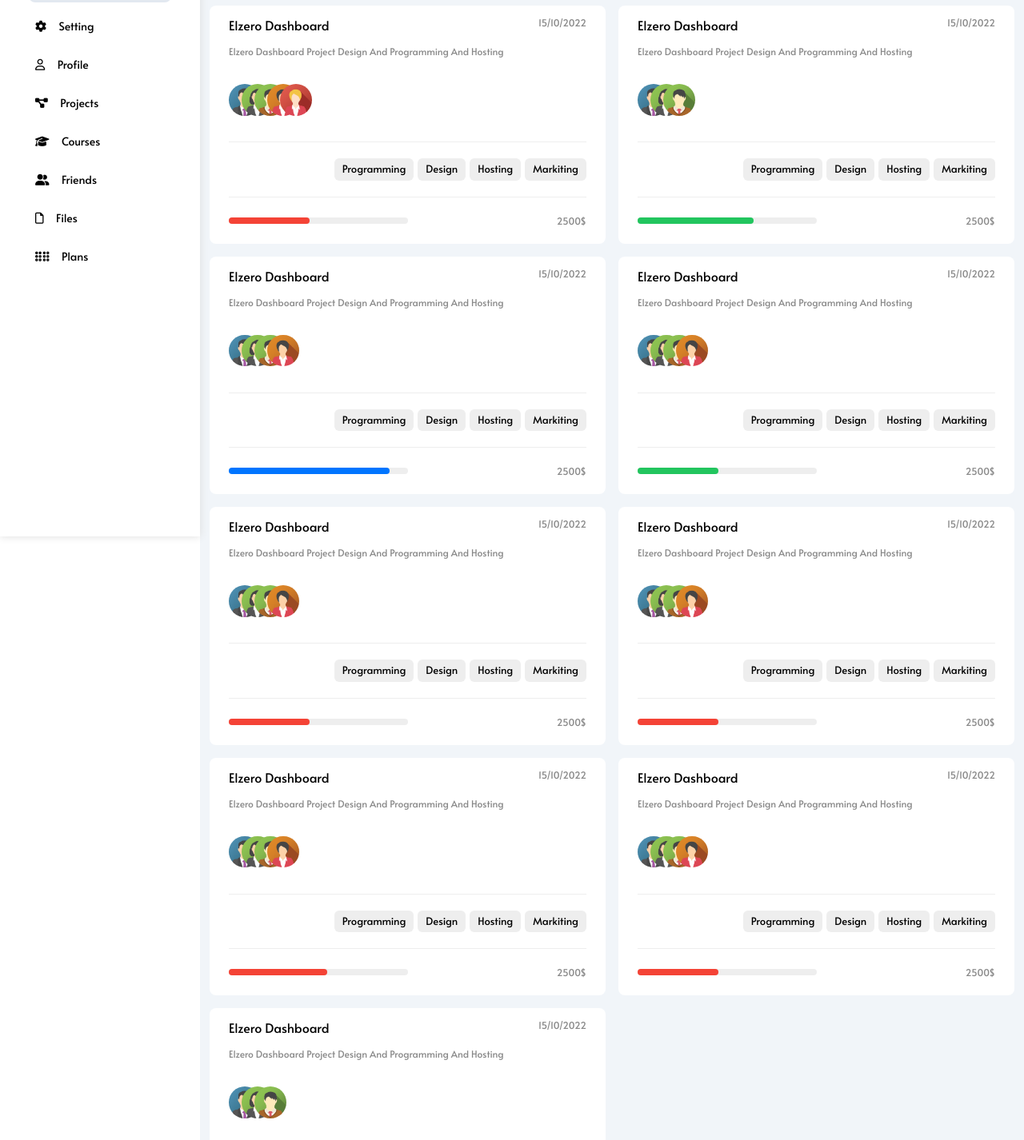
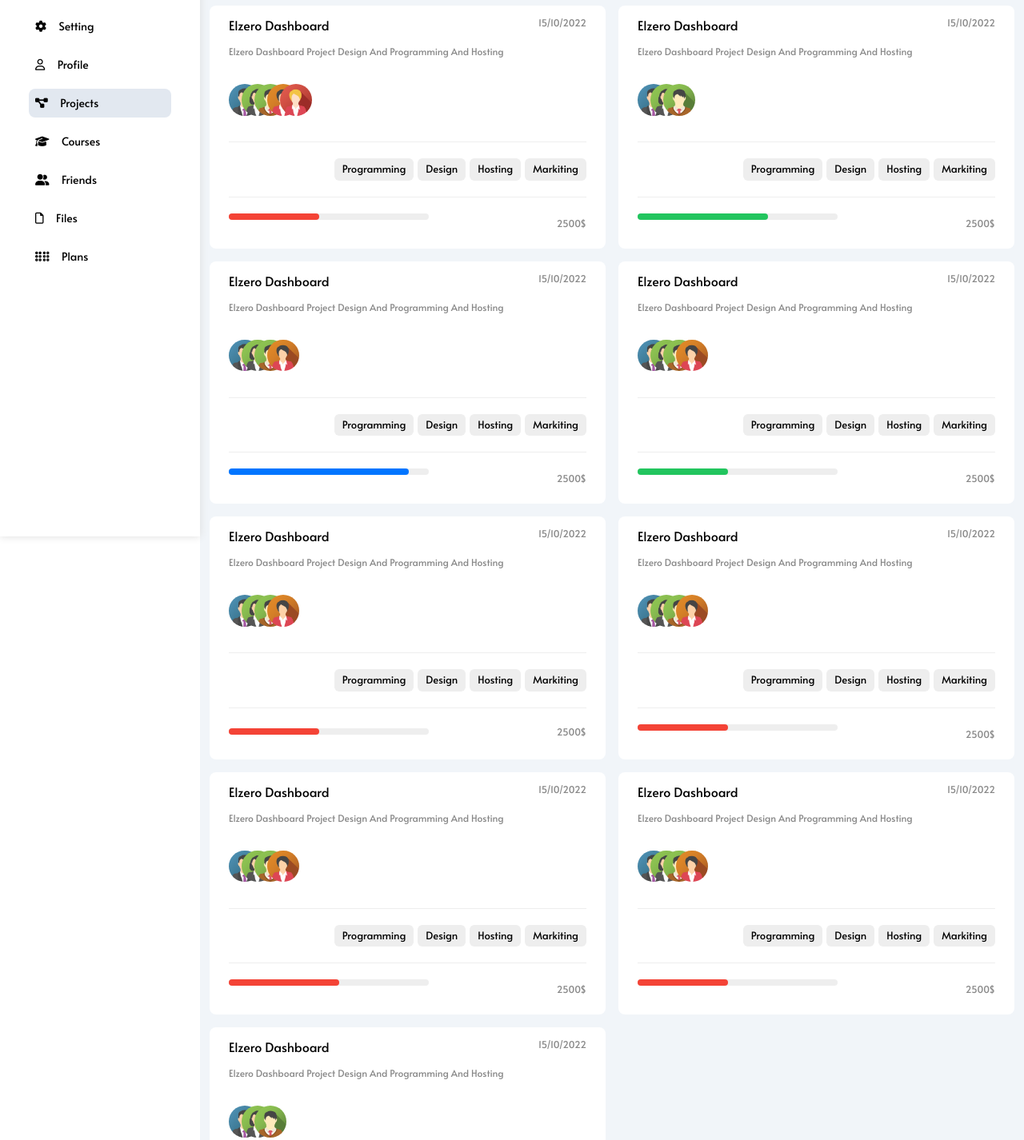
Before and after one commit to mhmdkhaz/HugeDashboard, a website: page projects.html in a window 1280 px wide. Shown: the part 129-1555 px from the top of the page at 80% size. Drawn offline with Linux system fonts and the light colour scheme.

Commit message:
finish project finaly

```diff
--- a/projects.html
+++ b/projects.html
@@ -31,7 +31,7 @@
         <div class="content-sidebar">
           <ul class="list-none mx-2 md:mx-9">
             <li
-              class="active cursor-pointer text-sm mb-3 capitalize p-2 rounded-lg"
+              class="hover:bg-slate-200 cursor-pointer text-sm mb-3 capitalize p-2 rounded-lg"
             >
               <a href="">
                 <i class="fa-regular fa-chart-bar"></i>
@@ -58,7 +58,7 @@
             </li>
 
             <li
-              class="hover:bg-slate-200 cursor-pointer text-sm mb-3 capitalize p-2 rounded-lg"
+              class="active cursor-pointer text-sm mb-3 capitalize p-2 rounded-lg"
             >
               <a href="">
                 <i class="fa-solid fa-diagram-project"></i>
@@ -170,7 +170,7 @@
                 />
               </div>
               <ul
-                class="InformationProject capitalize flex flex-row justify-end py-5"
+                class="InformationProject capitalize flex flex-wrap flex-row justify-start xl:justify-end py-5"
               >
                 <li>Programming</li>
                 <li>Design</li>
@@ -179,11 +179,12 @@
               </ul>
 
               <div
-                class="Progress flex flex-row items-center justify-between py-5"
+                class="Progress flex flex-wrap flex-row items-center justify-center xl:justify-between py-5"
               >
                 <div
-                  class="rounded-full h-2"
-                  style="background-color: #eee; width: 50%"
+                  class="rounded-full h-2 mb-4"
+                  xl:mb-0
+                  style="background-color: #eee; width: 250px"
                 >
                   <div
                     class="h-2 rounded-full"
@@ -221,7 +222,7 @@
                 />
               </div>
               <ul
-                class="InformationProject capitalize flex flex-row justify-end py-5"
+                class="InformationProject capitalize flex flex-wrap flex-row justify-start xl:justify-end py-5"
               >
                 <li>Programming</li>
                 <li>Design</li>
@@ -230,11 +231,12 @@
               </ul>
 
               <div
-                class="Progress flex flex-row items-center justify-between py-5"
+                class="Progress flex flex-wrap flex-row items-center justify-center xl:justify-between py-5"
               >
                 <div
-                  class="rounded-full h-2"
-                  style="background-color: #eee; width: 50%"
+                  class="rounded-full h-2 mb-4"
+                  xl:mb-0
+                  style="background-color: #eee; width: 250px"
                 >
                   <div
                     class="h-2 rounded-full"
@@ -277,7 +279,7 @@
                 />
               </div>
               <ul
-                class="InformationProject capitalize flex flex-row justify-end py-5"
+                class="InformationProject capitalize flex flex-wrap flex-row justify-start xl:justify-end py-5"
               >
                 <li>Programming</li>
                 <li>Design</li>
@@ -286,11 +288,12 @@
               </ul>
 
               <div
-                class="Progress flex flex-row items-center justify-between py-5"
+                class="Progress flex flex-wrap flex-row items-center justify-center xl:justify-between py-5"
               >
                 <div
-                  class="rounded-full h-2"
-                  style="background-color: #eee; width: 50%"
+                  class="rounded-full h-2 mb-4"
+                  xl:mb-0
+                  style="background-color: #eee; width: 250px"
                 >
                   <div
                     class="h-2 rounded-full"
@@ -333,7 +336,7 @@
                 />
               </div>
               <ul
-                class="InformationProject capitalize flex flex-row justify-end py-5"
+                class="InformationProject capitalize flex flex-wrap flex-row justify-start xl:justify-end py-5"
               >
                 <li>Programming</li>
                 <li>Design</li>
@@ -342,11 +345,12 @@
               </ul>
 
               <div
-                class="Progress flex flex-row items-center justify-between py-5"
+                class="Progress flex flex-wrap flex-row items-center justify-center xl:justify-between py-5"
               >
                 <div
-                  class="rounded-full h-2"
-                  style="background-color: #eee; width: 50%"
+                  class="rounded-full h-2 mb-4"
+                  xl:mb-0
+                  style="background-color: #eee; width: 250px"
                 >
                   <div
                     class="h-2 rounded-full"
@@ -389,7 +393,7 @@
                 />
               </div>
               <ul
-                class="InformationProject capitalize flex flex-row justify-end py-5"
+                class="InformationProject capitalize flex flex-wrap flex-row justify-start xl:justify-end py-5"
               >
                 <li>Programming</li>
                 <li>Design</li>
@@ -398,11 +402,11 @@
               </ul>
 
               <div
-                class="Progress flex flex-row items-center justify-between py-5"
+                class="Progress flex flex-wrap flex-row items-center justify-center xl:justify-between py-5"
               >
                 <div
-                  class="rounded-full h-2"
-                  style="background-color: #eee; width: 50%"
+                  class="rounded-full h-2 mb-4 xl:mb-0"
+                  style="background-color: #eee; width: 250px"
                 >
                   <div
                     class="h-2 rounded-full"
@@ -445,7 +449,7 @@
                 />
               </div>
               <ul
-                class="InformationProject capitalize flex flex-row justify-end py-5"
+                class="InformationProject capitalize flex flex-wrap flex-row justify-start xl:justify-end py-5"
               >
                 <li>Programming</li>
                 <li>Design</li>
@@ -454,11 +458,12 @@
               </ul>
 
               <div
-                class="Progress flex flex-row items-center justify-between py-5"
+                class="Progress flex flex-wrap flex-row items-center justify-center xl:justify-between py-5"
               >
                 <div
-                  class="rounded-full h-2"
-                  style="background-color: #eee; width: 50%"
+                  class="rounded-full h-2 mb-4"
+                  xl:mb-0
+                  style="background-color: #eee; width: 250px"
                 >
                   <div
                     class="h-2 rounded-full"
@@ -501,7 +506,7 @@
                 />
               </div>
               <ul
-                class="InformationProject capitalize flex flex-row justify-end py-5"
+                class="InformationProject capitalize flex flex-wrap flex-row justify-start xl:justify-end py-5"
               >
                 <li>Programming</li>
                 <li>Design</li>
@@ -510,11 +515,12 @@
               </ul>
 
               <div
-                class="Progress flex flex-row items-center justify-between py-5"
+                class="Progress flex flex-wrap flex-row items-center justify-center xl:justify-between py-5"
               >
                 <div
-                  class="rounded-full h-2"
-                  style="background-color: #eee; width: 50%"
+                  class="rounded-full h-2 mb-4"
+                  xl:mb-0
+                  style="background-color: #eee; width: 250px"
                 >
                   <div
                     class="h-2 rounded-full"
@@ -557,7 +563,7 @@
                 />
               </div>
               <ul
-                class="InformationProject capitalize flex flex-row justify-end py-5"
+                class="InformationProject capitalize flex flex-wrap flex-row justify-start xl:justify-end py-5"
               >
                 <li>Programming</li>
                 <li>Design</li>
@@ -566,11 +572,12 @@
               </ul>
 
               <div
-                class="Progress flex flex-row items-center justify-between py-5"
+                class="Progress flex flex-wrap flex-row items-center justify-center xl:justify-between py-5"
               >
                 <div
-                  class="rounded-full h-2"
-                  style="background-color: #eee; width: 50%"
+                  class="rounded-full h-2 mb-4"
+                  xl:mb-0
+                  style="background-color: #eee; width: 250px"
                 >
                   <div
                     class="h-2 rounded-full"
@@ -608,7 +615,7 @@
                 />
               </div>
               <ul
-                class="InformationProject capitalize flex flex-row justify-end py-5"
+                class="InformationProject capitalize flex flex-wrap flex-row justify-start xl:justify-end py-5"
               >
                 <li>Programming</li>
                 <li>Design</li>
@@ -617,11 +624,12 @@
               </ul>
 
               <div
-                class="Progress flex flex-row items-center justify-between py-5"
+                class="Progress flex flex-wrap flex-row items-center justify-center xl:justify-between py-5"
               >
                 <div
-                  class="rounded-full h-2"
-                  style="background-color: #eee; width: 50%"
+                  class="rounded-full h-2 mb-4"
+                  xl:mb-0
+                  style="background-color: #eee; width: 250px"
                 >
                   <div
                     class="h-2 rounded-full"
--- a/public/css/style.css
+++ b/public/css/style.css
@@ -741,6 +741,14 @@ table .team img {
   border-bottom: 1px solid var(--LightGray);
 }
 
+@media (max-width: 1250px) {
+  .content .wrapper .InformationProject li {
+    margin-bottom: 10px;
+    width: 100%;
+    text-align: center;
+  }
+}
+
 .content .wrapper .InformationProject li {
   background-color: var(--LightGray);
   padding: 4px 10px;
```
Also changed, not shown: public/css/tailwind.css.
